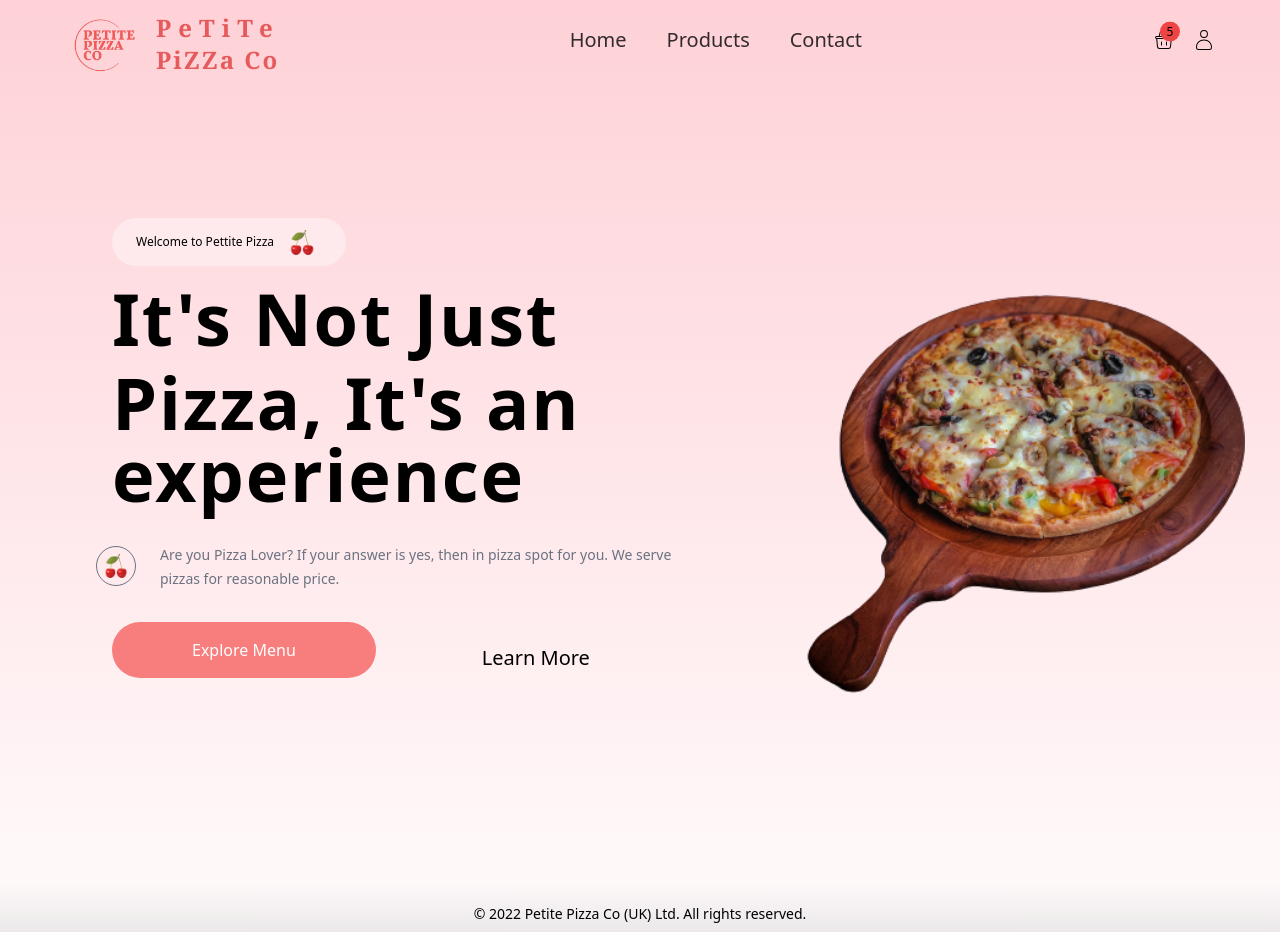
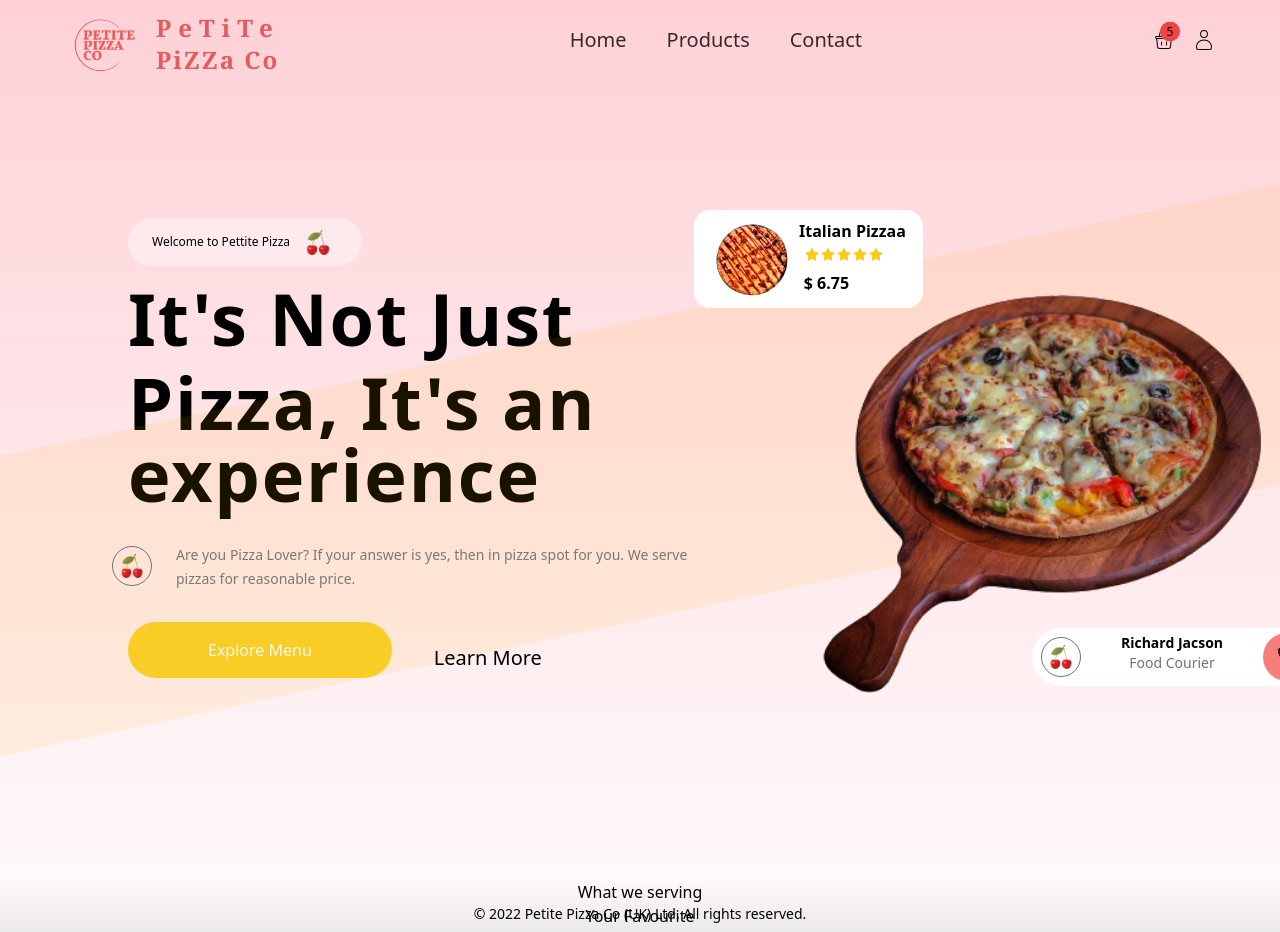
Before and after one commit to rvishakhs/pizzadelivery, a Next.js app: page / in a window 1280 px wide. Shown: the top 932 px of the page. Built offline with nearby package versions, Linux system fonts and the light colour scheme.

Commit message:
hero section complted

```diff
--- a/components/Hero.tsx
+++ b/components/Hero.tsx
@@ -3,16 +3,25 @@ import Link from 'next/link'
 import React from 'react'
 import cherry from "./assets/Cherry.png"
 import pizza from "./assets/pizza.png"
+import pizza2 from "./assets/pizza2.png"
+import oppizza from "./assets/oppizza.png"
+import { AiFillStar } from "react-icons/ai";
+import { FiPhoneCall } from "react-icons/fi";
 
 type Props = {}
 
 function Hero ({}: Props) {
+
   return (
-    <section className='sticky  mx-auto flex items-center justify-between top-0 h-screen mx-w-[1350px] px-8 lg:px-12 '>
+    <section className='sticky  mx-auto flex items-center justify-between top-0 h-screen mx-w-[1350px] px-8 md:px-8 lg:px-16 '>
+
+        <div
+            className='w-full absolute top-[30%] bg-[#F7AB0A]/10 left-0 h-[300px] -skew-y-12'
+        />
+
         {/* Left side */}
-
         <div className='space-y-4 -mt-16'>
-            <div className='border-none  bg-white/40 flex ml-26 md:ml-16 mx-auto
+            <div className='border-none  bg-white/40 flex ml-12 md:ml-16 mx-auto
               rounded-full xl py-1 px-6 gap-2 items-center w-fit border-gray-500'>
                 <h2 className='font-medium text-xs'>Welcome to Pettite Pizza</h2>
                 <div className='relative h-10 w-10 justify-center pl-2 items-center cursor-pointer flex'>
@@ -52,29 +61,74 @@ function Hero ({}: Props) {
             <span className='text-gray-500 text-justify font-medium text-sm'>Are you Pizza Lover? If your answer is yes, then in pizza spot for you. We serve pizzas for reasonable price.  </span>
             </div>
         </div>
-        <div className='space-x-4 mx-8 lg:mx-16 flex flex-col space-y-4  md:flex-row'>
+        <div className='space-x-4 mx-8 md:mx-8 lg:mx-16 flex flex-col space-y-4  md:flex-row'>
           <Link href="#products">
             <button
-                className='border-none  py-4 px-20  bg-red-400/90 hover:bg-black text-white rounded-full'
+                className='border-none  py-4 px-10 lg:px-20 cursor-pointer  bg-yellow-400/90 hover:bg-black text-white rounded-full'
               >
                 Explore Menu
               </button>
           </Link>
-          <button className='w-72 link md:link  '> Learn More </button>
+          <button className='w-40 link md:link  '> Learn More </button>
         </div>
       </div>
         {/* Right Side */}
-        <div className='hidden md:inline-flex -mt-16'>
-                <div className='relative h-[700px] w-[550px] justify-center pl-2 items-center cursor-pointer flex'>
+        <div className=' hidden md:inline-flex -mt-16'>
+                <div className='relative md:h-[450px] md:w-[300px] lg:h-[700px] lg:w-[550px] justify-center pl-2 items-center cursor-pointer flex'>
                     <Image
-                            src={pizza}
+                        src={pizza}
+                        layout='fill'
+                        objectFit='contain'
+                        alt='text'
+                        className=''
+                    />
+                {/* Top side card component about rating   */}
+                <div className='absolute hover:scale-105 transition duration-200 border md:left-1 md:top-6 lg:-left-20 lg:top-28 flex item-center gap-2 justify-center px-4 rounded-2xl border-white/80 bg-white p-2'>
+                    <div className ="relative h-[80px] w-[80px]  pl-1 items-center cursor-pointer flex">
+                        <Image
+                            src={pizza2}
                             layout='fill'
                             objectFit='contain'
                             alt='text'
                             className=''
                         />
+                    </div>
+                    <div className='flex flex-col items-center'>
+                           <p className='font-bold'>Italian Pizzaa</p>
+                           <div className='flex text-left mr-4'>
+                           {[...Array(5)].map((star) => {
+                                return (
+                                        <AiFillStar className='mt-1 text-left text-yellow-400'/>
+                                );
+                            })}
+                           </div>
+
+
+                           <p className='text-left font-bold mt-2 mr-3 pr-10'> $ 6.75</p>
+                    </div>
                 </div>
-        </div>
+                {/* Bottom side component for coustomer  */}
+                <div className='absolute  border md:right-1 md:bottom-2 lg:right-1 lg:bottom-28 flex item-center space-x-10 justify-between px-2 rounded-full border-white/80 bg-white py-1 '>
+                    <div className='relative h-10 w-10 mt-1  justify-center flex items-center rounded-full border border-gray-500'>
+                        <Image
+                            src={cherry}
+                            layout='fill'
+                            objectFit='contain'
+                            alt='text'
+                            className=''
+                    />
+                    </div>
+                    <div className='flex flex-col items-center justify-start text-left'>
+                        <p className='font-bold text-sm'>Richard Jacson</p>
+                        <p className='text-left items-center text-gray-500 text-sm '> Food Courier </p>
+                    </div>
+                    <div className='h-12 w-12 hover:scale-110 flex items-center justify-center rounded-full border-none border-gray-300 bg-red-400/90'>
+                      <FiPhoneCall className='items-center hover:scale-95 justify-center text-xl'/>
+                    </div>
+
+                </div>
+                </div>
+                </div>
     </section>
   )
 }
--- /dev/null
+++ b/components/Service.tsx
@@ -0,0 +1,17 @@
+import React from 'react'
+
+type Props = {}
+
+function service({}: Props) {
+  return (
+    <div className=''>
+        <div className='flex items-center justify-center flex-col'>
+            <h1> What we serving</h1>
+            <h1> Your Favourite </h1>
+            <h1> Delivery Partner</h1>
+        </div>
+    </div>
+  )
+}
+
+export default service
--- a/pages/index.tsx
+++ b/pages/index.tsx
@@ -4,6 +4,8 @@ import Image from 'next/image'
 import Header from '../components/Header'
 import Hero from '../components/Hero'
 import Layout from '../components/Layout'
+import Service from '../components/Service'
+
 
 const Home: NextPage = () => {
   return (
@@ -16,6 +18,7 @@ const Home: NextPage = () => {
 
           <main>
             <Hero />
+            <Service />
           </main>
         </div>
       </Layout>
```
Also changed, not shown: components/assets/oppizza.png (added), components/assets/pizza2.png (added).
